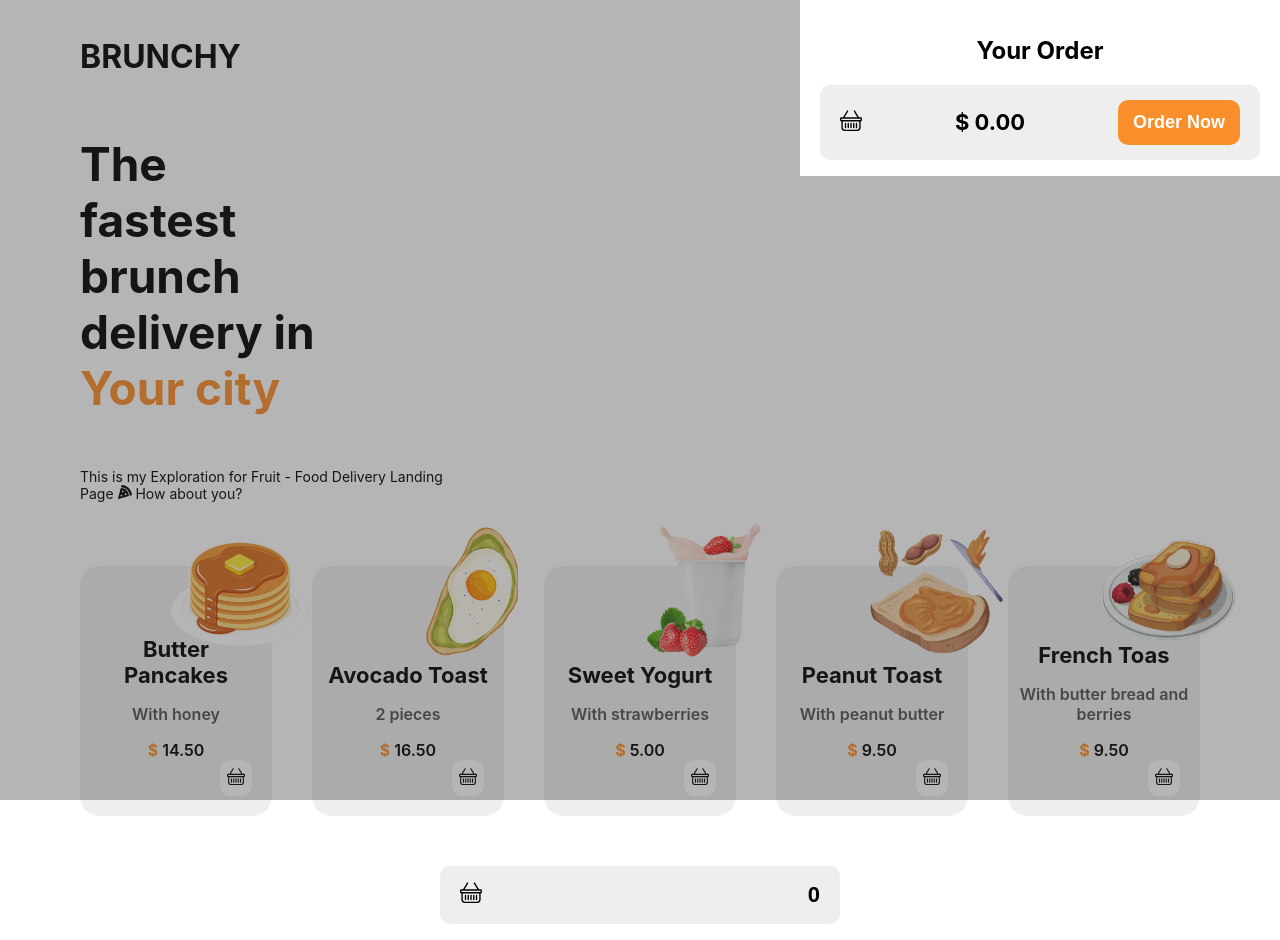
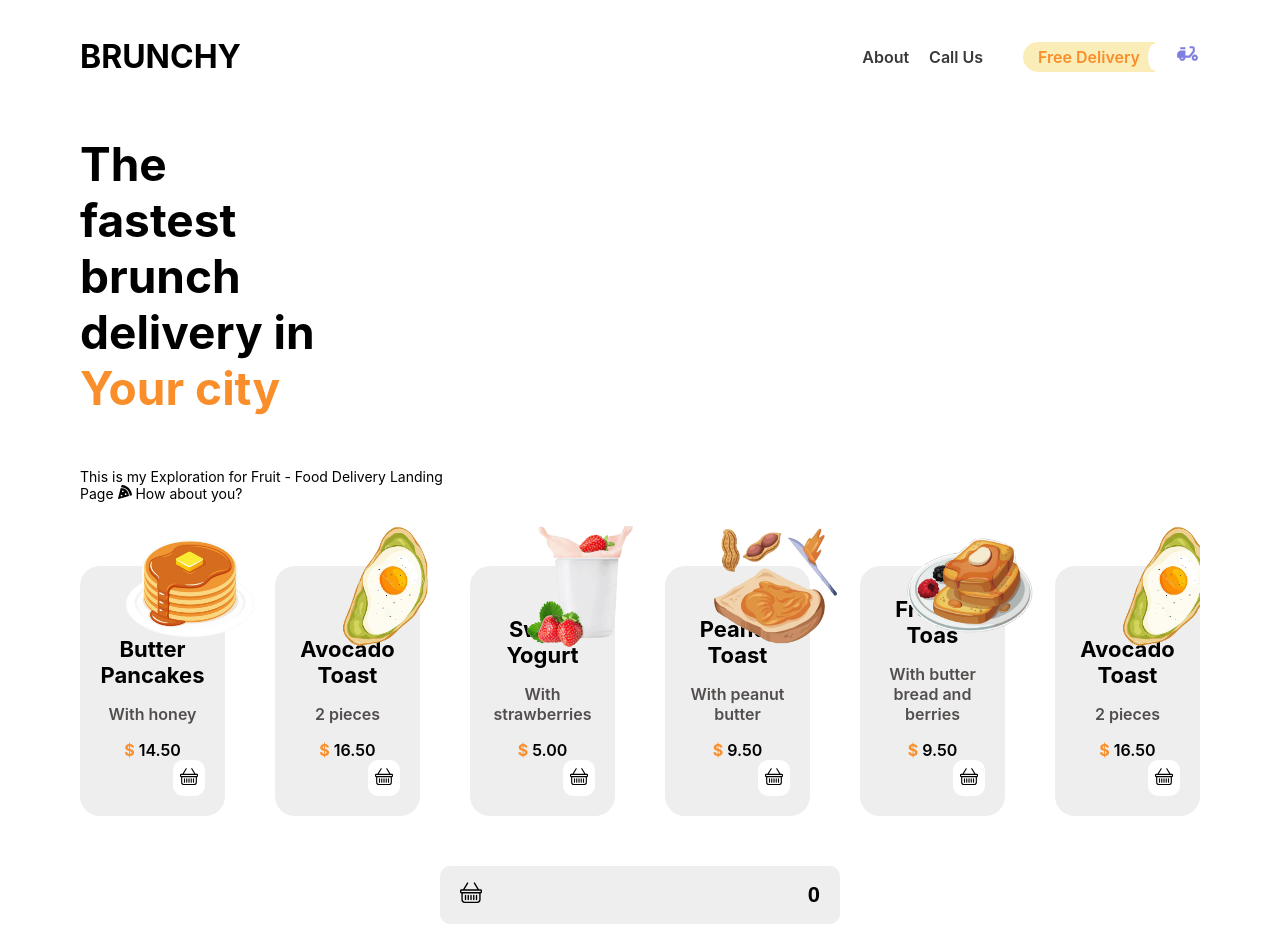
Before and after one commit to StoyanBochukov/Brunchy-food-delivery-app, a React (Create React App) app: page / in a window 1280 px wide. Built offline with nearby package versions, Linux system fonts and the light colour scheme.

Commit message:
build: adding products slider

```diff
--- a/package.json
+++ b/package.json
@@ -13,6 +13,7 @@
     "react-redux": "^8.0.5",
     "react-scripts": "5.0.1",
     "react-toastify": "^9.1.1",
+    "swiper": "^8.4.5",
     "web-vitals": "^2.1.4"
   },
   "scripts": {
--- a/src/components/ProductsSlider.jsx
+++ b/src/components/ProductsSlider.jsx
@@ -1,15 +1,30 @@
 import React from 'react'
 import products from '../data.json'
 import CardItem from './CardItem'
+import { Swiper, SwiperSlide } from 'swiper/react'
+import 'swiper/css'
 
 const ProductsSlider = () => {
 
 
   return (
     <div className='slider-wrapper'>
-        {products.map(product => (
+      <Swiper className='slider'
+      spaceBetween={50}
+      slidesPerView={6}
+      onSlideChange={() => console.log('slide change')}
+      onSwiper={(swiper) => console.log(swiper)}
+    >
+      {products.map(product => (
+        <SwiperSlide key={product.id} className='slider-slide'>
+          <CardItem product={product} />
+        </SwiperSlide>
+
+      ))}
+    </Swiper>
+        {/* {products.map(product => (
           <CardItem product={product} key={product.id} />
-        ))}
+        ))} */}
     </div>
   )
 }
--- a/src/data.json
+++ b/src/data.json
@@ -33,6 +33,34 @@
         "desc": "With butter bread and berries",
         "price": 9.50,
         "image": "/images/french-toast.png"
+    },
+    {
+        "id": 6,
+        "title": "Avocado Toast",
+        "desc": "2 pieces",
+        "price": 16.50,
+        "image": "/images/avocado-toast.png"
+    },
+    {
+        "id": 7,
+        "title": "Peanut Toast",
+        "desc": "With peanut butter",
+        "price": 9.50,
+        "image": "/images/peanut-toast.png"
+    },
+    {
+        "id": 8,
+        "title": "Butter Pancakes",
+        "desc": "With honey",
+        "price": 14.50,
+        "image": "/images/pancakes.png"
+    },
+    {
+        "id": 9,
+        "title": "Avocado Toast",
+        "desc": "2 pieces",
+        "price": 16.50,
+        "image": "/images/avocado-toast.png"
     }
 
 ]
--- a/src/index.css
+++ b/src/index.css
@@ -93,13 +93,25 @@ span{
   font-size: 14px;
 }
 .slider-wrapper{
+  position: relative;
+  z-index: 0;
   display: flex;
   justify-content: center;
   align-items: center;
-  padding: 50px 0;
+  padding: 10px 0;
   width: 100%;
   height: 100%;
   gap: 40px;
+  overflow: visible;
+}
+.slider{
+  height: 330px;
+
+}
+.slider-slide{
+  display: flex;
+  justify-content: center;
+  align-items: center;
 }
 .card{
   position: relative;
@@ -116,9 +128,9 @@ span{
 .card-img{
   position: absolute;
   top: -45px;
-  right: -38px;
-  width: 140px;
-  height: 140px;
+  right: -30px;
+  width: 130px;
+  height: 130px;
 }
 .card-img img{
   width: 100%;
--- a/src/redux/ui/uiSlice.js
+++ b/src/redux/ui/uiSlice.js
@@ -1,7 +1,7 @@
 import { createSlice } from '@reduxjs/toolkit'
 
 const initialState = {
-    cartIsVisible: true
+    cartIsVisible: false
 }
 
 const uiSlice = createSlice({
```
Also changed, not shown: 1 other file (tests, documents, lock files or other folders).
